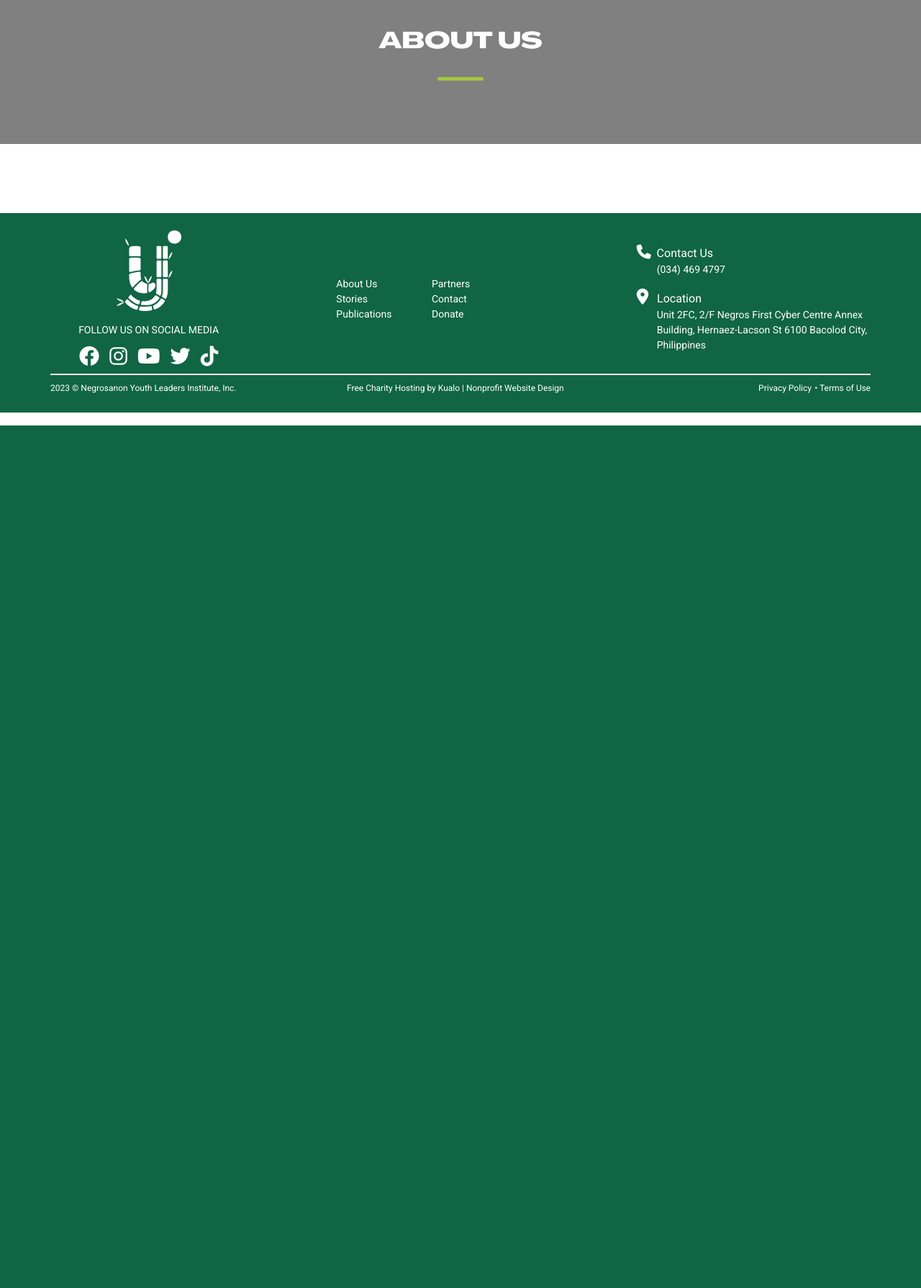
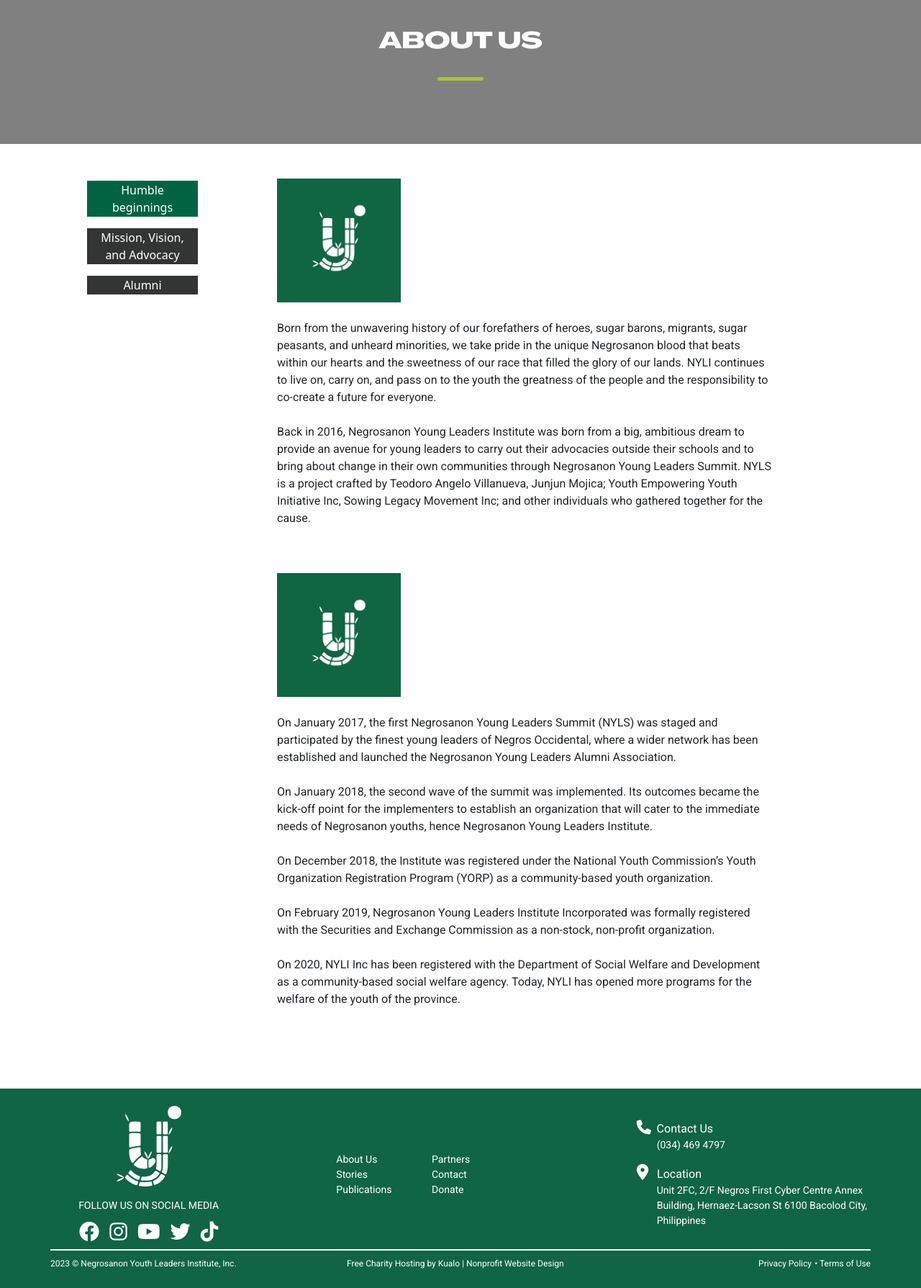
Before and after one commit to ejbornales-nyli/nylii, a PHP site: page /about-us.html in a window 1280 px wide. Shown: the part 209-1998 px from the top of the page at 72% size. Before the commit the page ends 800 px from the top, so only its background shows below. Run offline with PHP 8.4, Linux system fonts and the light colour scheme.

Commit message:
About
- Added about section
- added js for the section transitions
- added placeholder for images

```diff
--- a/about-us.html
+++ b/about-us.html
@@ -16,6 +16,8 @@
 	<link href="assets/fontawesome/css/fontawesome.css" rel="stylesheet">
 	<link href="assets/fontawesome/css/brands.css" rel="stylesheet">
 	<link href="assets/fontawesome/css/solid.css" rel="stylesheet">
+
+
 </head>
 
 
@@ -56,8 +58,51 @@
 		</div>
 	</section>
 
-	<section class="program-section">
+
+	<section class="about-section">
 		<div class="container h-100 d-flex flex-column align-items-center p-5">
+			<div class="about-cover row">
+				<div class="sidebar col-3">
+					<ul>
+						<li><a href="#section1" class="section-link active"><button class="">Humble beginnings</button></a></li>
+						<li><a href="#section2" class="section-link"><button class="">Mission, Vision, and Advocacy</button></a></li>
+						<li><a href="#section3" class="section-link"><button class="">Alumni</button></a></li>
+					</ul>
+				</div>
+
+				<div class="about-content col-8">
+					<div class="section active" id="section1">
+						<img src="/assets/images/default.png" class="img-fluid w-25" alt=""><br><br>
+						<p>Born from the unwavering history of our forefathers of heroes, sugar barons, migrants, sugar peasants, and unheard minorities, we take pride in the unique Negrosanon blood that beats within our hearts and the sweetness of our race that filled the glory of our lands. NYLI continues to live on, carry on, and pass on to the youth the greatness of the people and the responsibility to co-create a future for everyone.<br><br>
+
+						Back in 2016, Negrosanon Young Leaders Institute was born from a big, ambitious dream to provide an avenue for young leaders to carry out their advocacies outside their schools and to bring about change in their own communities through Negrosanon Young Leaders Summit. NYLS is a project crafted by Teodoro Angelo Villanueva, Junjun Mojica; Youth Empowering Youth Initiative Inc, Sowing Legacy Movement Inc; and other individuals who gathered together for the cause. </p>
+
+						<img src="/assets/images/default.png" class="img-fluid w-25" alt=""><br><br>
+						<p>On January 2017, the first Negrosanon Young Leaders Summit (NYLS) was staged and participated by the finest young leaders of Negros Occidental, where a wider network has been established and launched the Negrosanon Young Leaders Alumni Association. <br><br>
+
+						On January 2018, the second wave of the summit was implemented. Its outcomes became the kick-off point for the implementers to establish an organization that will cater to the immediate needs of Negrosanon youths, hence Negrosanon Young Leaders Institute. <br><br>
+
+						On December 2018, the Institute was registered under the National Youth Commission’s Youth Organization Registration Program (YORP) as a community-based youth organization. <br><br>
+
+						On February 2019, Negrosanon Young Leaders Institute Incorporated was formally registered with the Securities and Exchange Commission as a non-stock, non-profit organization. <br><br>
+
+						On 2020, NYLI Inc has been registered with the Department of Social Welfare and Development as a community-based social welfare agency. Today, NYLI has opened more programs for the welfare of the youth of the province.</p>
+					</div>
+
+					<div class="section" id="section2">
+						<h1>Section 2</h1>
+						<p>Lorem ipsum dolor sit amet, consectetur adipiscing elit. Proin sit amet quam auctor, laoreet lacus a, malesuada massa. Nullam ultrices lectus quis neque eleifend, nec ullamcorper velit feugiat. Sed dignissim mauris id enim dictum, at malesuada elit aliquam. Nulla facilisi. Sed vulputate quam nec fringilla euismod.</p>
+					</div>
+
+					<div class="section" id="section3">
+						<h1>Section 3</h1>
+						<p>Lorem ipsum dolor sit amet, consectetur adipiscing elit. Proin sit amet quam auctor, laoreet lacus a, malesuada massa. Nullam ultrices lectus quis neque eleifend, nec ullamcorper velit feugiat. Sed dignissim mauris id enim dictum, at malesuada elit aliquam. Nulla facilisi. Sed vulputate quam nec fringilla euismod.</p>
+					</div>
+				</div>
+
+			</div>
+
+			</div>
 		</div>
 	</section>
 
--- a/assets/css/style.css
+++ b/assets/css/style.css
@@ -100,6 +100,52 @@ span.subtitle {
 	font-size: 18px;
 }
 
+.section {
+    display: none;
+}
+
+.section.active{
+    display: block;
+}
+
+.sidebar ul{
+    list-style: none;
+    padding: 0;
+    margin: 0;
+}
+
+.sidebar li{
+    margin-bottom:10px;
+}
+
+.section-link a,button{
+    border-radius: 10px;
+    border: #fff;
+    border-style: solid;
+    width: 10rem;
+}
+
+.section-link,
+.section-link button {
+  color: white; /* Default color for inactive links */
+  background-color: #333434;
+}
+
+.section-link:not(.active),
+.section-link:not(.active) button {
+    color: white; /* Default color for inactive links */
+    background-color: #333434;
+}
+
+.section-link.active,
+.section-link.active button {
+    color: white; /* Default color for inactive links */
+    background-color: #006443;
+}
+
+.sidebar a{
+    text-decoration: none;
+}
 /* id */
 #divider {
 	border-top: 2px solid white;
--- a/assets/js/script.js
+++ b/assets/js/script.js
@@ -113,3 +113,37 @@ window.addEventListener('scroll', function (event) {
 // window.addEventListener('scroll', startCounters, {
 //   once: true
 // });
+
+window.addEventListener('scroll', startCounters, {
+  once: true
+});
+
+
+//About us section link
+// Get all section links
+const sectionLinks = document.querySelectorAll('.section-link');
+
+// Loop through each link and add a click event listener
+sectionLinks.forEach(link => {
+  link.addEventListener('click', event => {
+    event.preventDefault(); // Prevent default link behavior
+    const sectionId = link.getAttribute('href'); // Get the href attribute value
+    const section = document.querySelector(sectionId); // Get the section element
+    const activeSection = document.querySelector('.section.active'); // Get the currently active section
+
+    // Remove active class from currently active section, if any
+    if (activeSection) {
+      activeSection.classList.remove('active');
+    }
+
+    // Remove active class from currently active link, if any
+    const activeLink = document.querySelector('.section-link.active');
+    if (activeLink) {
+      activeLink.classList.remove('active');
+    }
+
+    // Add active class to clicked section and link
+    section.classList.add('active');
+    link.classList.add('active');
+  });
+});
```
